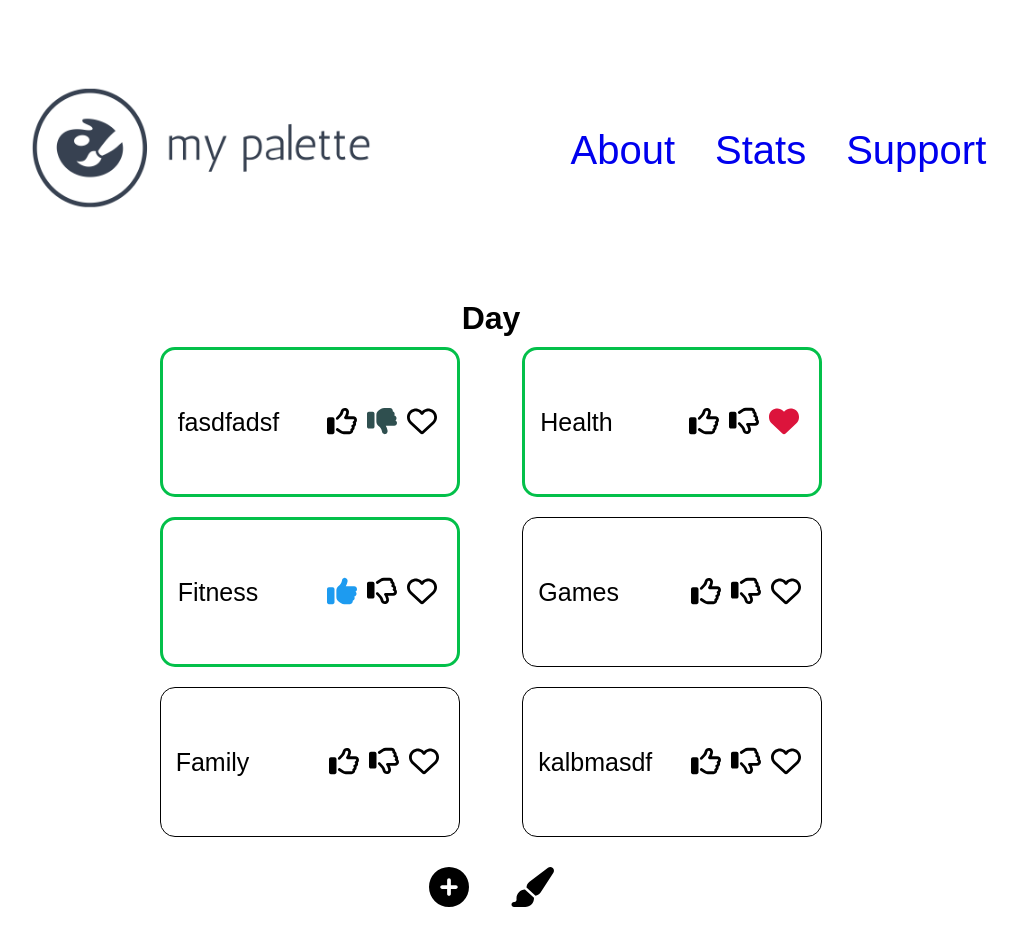
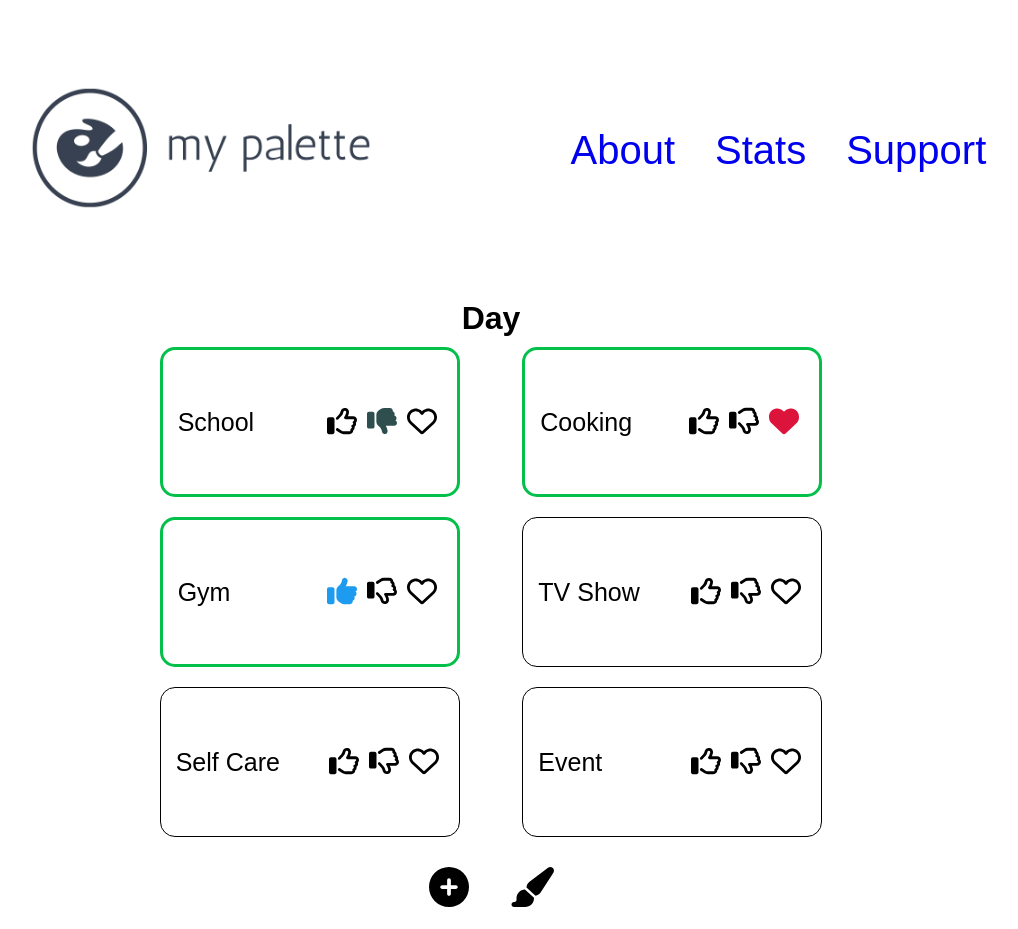
Before and after one commit to taujeng/palette, a Next.js app: page / in a window 1280 px wide. Shown: the whole page, without its empty margins (149-1167 px from the left). Built offline with nearby package versions, Linux system fonts and the light colour scheme; a web font is replaced by a local one.

Commit message:
Add to localStorage: "myPaletteEntries"

```diff
--- a/src/app/page.tsx
+++ b/src/app/page.tsx
@@ -13,29 +13,44 @@ let grabLocal = false;
 export default function Day() {
   // state, dispatch
   const {state, dispatch} = useEntryContext();
+  const [entryList, setEntryList] = useState<string[]>([]);
   const [date, setDate] = useState(getDate());
-  const [showNewEntry, setShowNewEntry] = useState(false);
-  const [entryText, setEntryText] = useState('');
-  const [entryColor, setEntryColor] = useState('');
+  const [showNewEntry, setShowNewEntry] = useState<boolean>(false);
+  const [entryText, setEntryText] = useState<string>('');
+  const [entryColor, setEntryColor] = useState<string>('');
 
   useEffect(()=> {
     // Only run once when app loads
     let todayDate = getDate();
     setDate(todayDate)
-    console.log(date)
+
+
     if (!grabLocal) {
       grabLocal = true;
+
+      // Grab Local Data's Entries List
+      let localEntryList = localStorage.getItem("myPaletteEntries")
+      localEntryList = localEntryList ? JSON.parse(localEntryList) : [
+        "School", "Cooking", "Gym", "TV Show", "Self Care", "Event"
+      ];
+      setEntryList(localEntryList);
+      localStorage.setItem("myPaletteEntries", localEntryList);
+
+
+
       const getLocalData = localStorage.getItem('myPalette');
+      // if local data doesn't exist, use this as a starter pack
       let startingData = getLocalData
         ? JSON.parse(getLocalData)
         : {[date] : {entries: [
-          {name: "fasdfadsf", category: "#03c04a", selected: true, reaction: "dislike"},
-          {name: "Health", category: "#03c04a", selected: true, reaction: "heart"},
-          {name: "Fitness", category: "#03c04a", selected: true, reaction: "like"},
-          {name: "Games", category: "blue", selected: false, reaction: "none"},
-          {name: "Family", category: "blue", selected: false, reaction: "none"},
-          {name: "kalbmasdf", category: "red", selected: false, reaction: "none"},
-        ]}, weekday: [getWeekDay()]};
+          {name: "School", category: "#03c04a", selected: true, reaction: "dislike"},
+          {name: "Cooking", category: "#03c04a", selected: true, reaction: "heart"},
+          {name: "Gym", category: "#03c04a", selected: true, reaction: "like"},
+          {name: "TV Show", category: "blue", selected: false, reaction: "none"},
+          {name: "Self Care", category: "blue", selected: false, reaction: "none"},
+          {name: "Event", category: "red", selected: false, reaction: "none"},
+        ]}, weekday: [getWeekDay()],
+        };
 
       // if startingData doesn't include today's date, add it
       if (startingData[todayDate] == undefined) {
@@ -52,7 +67,7 @@ export default function Day() {
         }
       }
 
-      // store localStorage bounties to list
+      // use as initial state for EntryContext
       dispatch({
         type: 'INIT_LOCAL_STORAGE',
         payload: startingData,
@@ -74,6 +89,11 @@ export default function Day() {
     }
     // Add to EntryContext
     dispatch({type: "ADD_ENTRY", payload: newEntry})
+    // Add Entry to Entry List
+    let updatedList = [...entryList, entryText]
+    setEntryList(updatedList);
+    localStorage.setItem("myPaletteEntries", JSON.stringify(updatedList))
+
 
 
     setShowNewEntry(false);
```
Also changed, not shown: src/app/context/EntryContext.js (line endings or trailing spaces), 1 other file (tests, documents, lock files or other folders).
